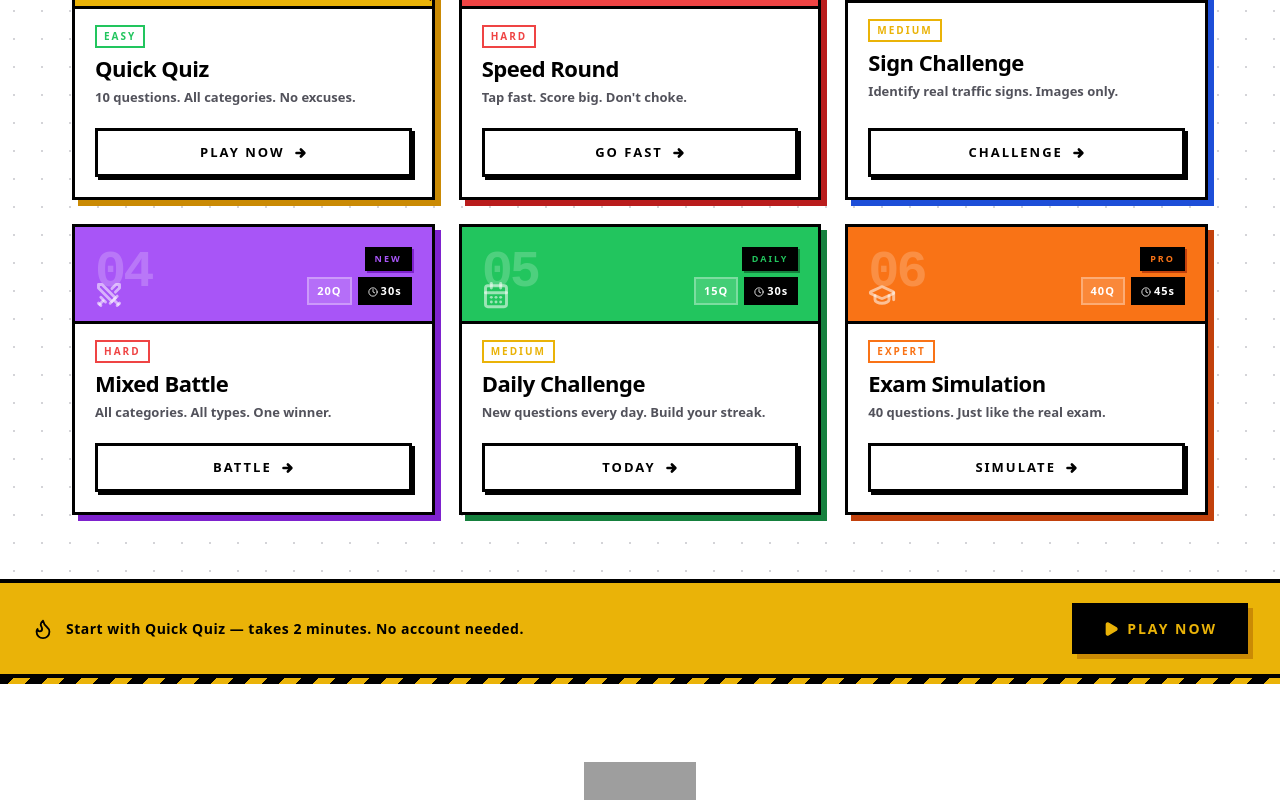
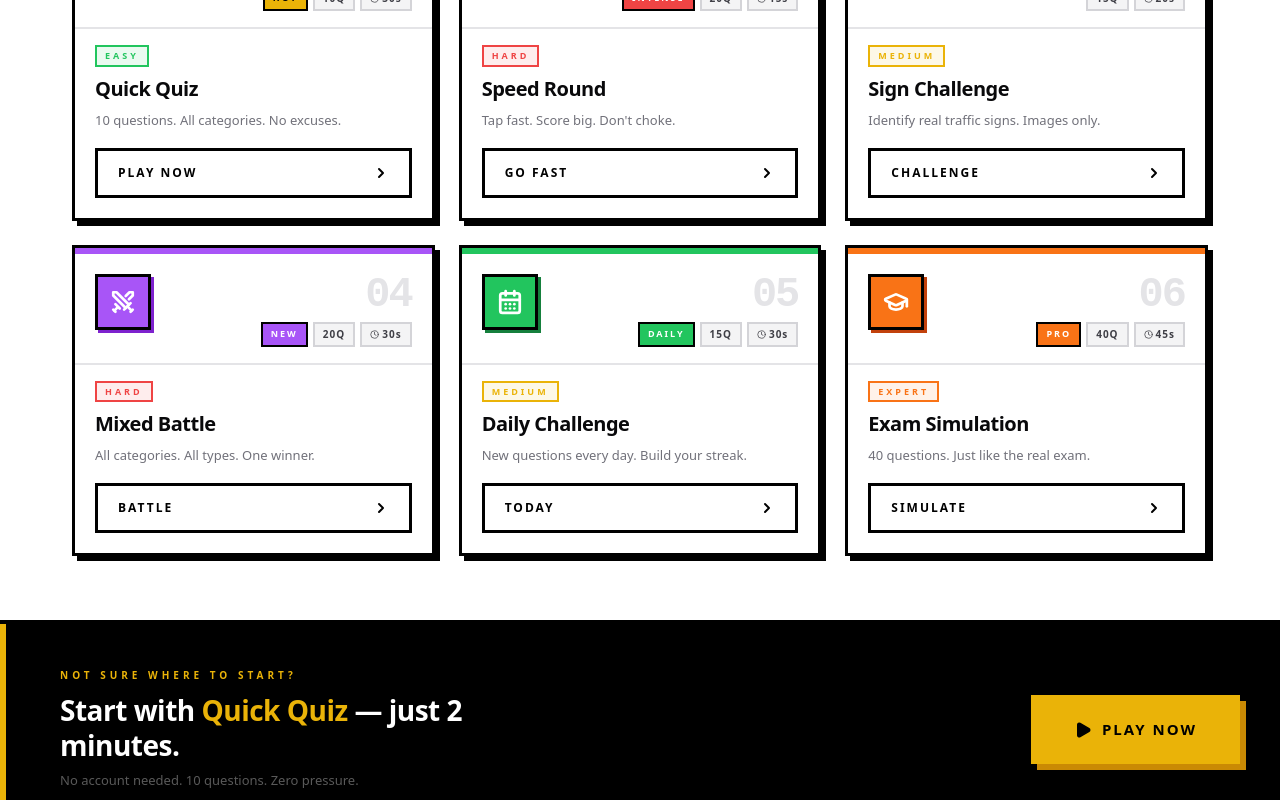
Before and after one commit to shiliaiwei/kesararam-with-digital, a Next.js app: page /play in a window 1280 px wide. Shown: the part 820-1620 px from the top of the page. Built offline with nearby package versions, Linux system fonts and the light colour scheme; no server answers; grey boxes are pictures that could not be loaded; a web font is replaced by a local one.

Commit message:
play: cleaner white cards with colored icon boxes, white page bg, bold black push band

```diff
--- a/src/app/(public)/play/page.tsx
+++ b/src/app/(public)/play/page.tsx
@@ -297,7 +297,7 @@ function OtpCodeInput({ lang }: { lang: string }) {
   );
 }
 
-// ─── GAME MODE CARD ───────────────────────────────────────────────────────────
+// ─── GAME MODE CARD (Clean white, colored accent) ─────────────────────────────
 function GameCard({ mode, index, kh, khFont }: {
   mode: typeof GAME_MODES[number];
   index: number;
@@ -308,13 +308,13 @@ function GameCard({ mode, index, kh, khFont }: {
   const [pressed, setPressed] = useState(false);
 
   const shadow = pressed
-    ? "none"
+    ? "2px 2px 0 #000"
     : hovered
-      ? `9px 9px 0 ${mode.accentShadow}`
-      : `6px 6px 0 ${mode.accentShadow}`;
+      ? `8px 8px 0 ${mode.accentShadow}`
+      : `5px 5px 0 #000`;
 
   const transform = pressed
-    ? "translate(6px, 6px)"
+    ? "translate(3px, 3px)"
     : hovered
       ? "translate(-3px, -3px)"
       : "translate(0,0)";
@@ -333,7 +333,7 @@ function GameCard({ mode, index, kh, khFont }: {
         border: `3px solid ${BRAND.black}`,
         boxShadow: shadow,
         transform,
-        transition: "transform 0.1s cubic-bezier(0.16,1,0.3,1), box-shadow 0.1s cubic-bezier(0.16,1,0.3,1)",
+        transition: "transform 0.12s cubic-bezier(0.16,1,0.3,1), box-shadow 0.12s cubic-bezier(0.16,1,0.3,1)",
         textDecoration: "none",
         color: BRAND.black,
         position: "relative",
@@ -342,85 +342,95 @@ function GameCard({ mode, index, kh, khFont }: {
         borderRadius: 0,
       }}
     >
-      {/* Top color bar with number + emoji */}
+      {/* Colored top stripe */}
+      <div style={{ height: 6, background: mode.color, flexShrink: 0 }} />
+
+      {/* Card Header: icon box + number + badges */}
       <div style={{
-        background: mode.color,
-        borderBottom: `3px solid ${BRAND.black}`,
         padding: "20px 20px 16px",
         display: "flex",
+        alignItems: "flex-start",
         justifyContent: "space-between",
-        alignItems: "flex-start",
-        position: "relative",
+        borderBottom: `2px solid #e4e4e7`,
+        gap: 12,
       }}>
-        {/* Big number */}
+        {/* Left: icon in colored square */}
+        <div style={{
+          width: 56,
+          height: 56,
+          background: mode.color,
+          border: `3px solid ${BRAND.black}`,
+          boxShadow: `3px 3px 0 ${mode.accentShadow}`,
+          display: "flex",
+          alignItems: "center",
+          justifyContent: "center",
+          flexShrink: 0,
+          color: mode.textOnColor,
+          transform: hovered ? "rotate(-6deg) scale(1.06)" : "rotate(0deg) scale(1)",
+          transition: "transform 0.2s cubic-bezier(0.34,1.56,0.64,1)",
+        }}>
+          <mode.Icon size={26} strokeWidth={2.5} />
+        </div>
+
+        {/* Right: number + badges */}
+        <div style={{ display: "flex", flexDirection: "column", alignItems: "flex-end", gap: 6, flex: 1 }}>
+          {/* Ghost number */}
           <span style={{
-          fontSize: 52,
+            fontSize: 42,
             fontWeight: 900,
             lineHeight: 1,
-          color: mode.textOnColor === BRAND.black ? "rgba(0,0,0,0.2)" : "rgba(255,255,255,0.2)",
+            color: "#e4e4e7",
             fontFamily: "monospace",
-          letterSpacing: -3,
+            letterSpacing: -2,
             userSelect: "none",
           }}>
             {mode.number}
           </span>
-
-        {/* Right side: tag + timer badge */}
-        <div style={{ display: "flex", flexDirection: "column", gap: 6, alignItems: "flex-end" }}>
+          {/* Badge row */}
+          <div style={{ display: "flex", gap: 5, flexWrap: "wrap", justifyContent: "flex-end" }}>
             {mode.tag && (
               <span style={{
-              background: BRAND.black,
-              color: mode.color,
+                background: mode.color,
+                color: mode.textOnColor,
                 fontSize: 9,
                 fontWeight: 900,
                 letterSpacing: 2,
                 padding: "3px 8px",
                 border: `2px solid ${BRAND.black}`,
-              boxShadow: `2px 2px 0 ${mode.accentShadow}`,
               }}>
                 {mode.tag}
               </span>
             )}
-          <div style={{
+            <span style={{
+              background: "#f4f4f5",
+              color: "#3f3f46",
+              fontSize: 10,
+              fontWeight: 800,
+              letterSpacing: 1,
+              padding: "3px 8px",
+              border: `2px solid #d4d4d8`,
               display: "flex",
-            gap: 6,
-          }}>
-            <span style={{
-              background: mode.textOnColor === BRAND.black ? "rgba(0,0,0,0.15)" : "rgba(255,255,255,0.15)",
-              color: mode.textOnColor,
-              fontSize: 11,
-              fontWeight: 900,
-              letterSpacing: 1,
-              padding: "4px 8px",
-              border: `2px solid ${mode.textOnColor === BRAND.black ? "rgba(0,0,0,0.2)" : "rgba(255,255,255,0.3)"}`,
+              alignItems: "center",
+              gap: 3,
             }}>
               {mode.badge}
             </span>
             <span style={{
-              background: BRAND.black,
-              color: BRAND.white,
-              fontSize: 11,
-              fontWeight: 900,
+              background: "#f4f4f5",
+              color: "#3f3f46",
+              fontSize: 10,
+              fontWeight: 800,
               letterSpacing: 1,
-              padding: "4px 8px",
-              border: `2px solid ${BRAND.black}`,
+              padding: "3px 8px",
+              border: `2px solid #d4d4d8`,
+              display: "flex",
+              alignItems: "center",
+              gap: 3,
             }}>
-              <Clock size={10} style={{ display: "inline", verticalAlign: "middle", marginRight: 3 }} />{mode.timer}
+              <Clock size={9} />
+              {mode.timer}
             </span>
           </div>
-        </div>
-
-        {/* Icon */}
-        <div style={{
-          position: "absolute",
-          bottom: 12,
-          left: 20,
-          color: mode.textOnColor === BRAND.black ? "rgba(0,0,0,0.55)" : "rgba(255,255,255,0.55)",
-          transform: hovered ? "scale(1.15) rotate(-5deg)" : "scale(1) rotate(0deg)",
-          transition: "transform 0.2s cubic-bezier(0.34,1.56,0.64,1)",
-          display: "flex",
-        }}>
-          <mode.Icon size={28} strokeWidth={2.5} />
         </div>
       </div>
 
@@ -430,37 +440,31 @@ function GameCard({ mode, index, kh, khFont }: {
         padding: "16px 20px 20px",
         display: "flex",
         flexDirection: "column",
-        gap: 8,
-        background: hovered ? "#fafafa" : BRAND.white,
-        transition: "background 0.1s",
+        gap: 10,
       }}>
-        {/* Difficulty pill */}
-        <div style={{
-          display: "flex",
-          alignItems: "center",
-          gap: 6,
-        }}>
+        {/* Difficulty */}
         <span style={{
-            fontSize: 10,
+          fontSize: 9,
           fontWeight: 900,
-            letterSpacing: 2,
+          letterSpacing: 3,
           color: mode.diffColor,
           border: `2px solid ${mode.diffColor}`,
-            padding: "2px 7px",
+          padding: "2px 8px",
+          alignSelf: "flex-start",
+          background: `${mode.diffColor}18`,
         }}>
           {mode.difficulty}
         </span>
-        </div>
 
         {/* Title */}
         <h3 style={{
           ...khFont,
-          fontSize: 22,
+          fontSize: 20,
           fontWeight: 900,
           margin: 0,
           letterSpacing: -0.5,
-          lineHeight: 1.1,
-          color: BRAND.black,
+          lineHeight: 1.15,
+          color: "#09090b",
         }}>
           {kh ? mode.titleKh : mode.title}
         </h3>
@@ -469,55 +473,53 @@ function GameCard({ mode, index, kh, khFont }: {
         <p style={{
           ...khFont,
           fontSize: 13,
-          fontWeight: 600,
-          color: "#52525b",
+          fontWeight: 500,
+          color: "#71717a",
           margin: 0,
-          lineHeight: 1.5,
+          lineHeight: 1.55,
           flex: 1,
         }}>
           {kh ? mode.descKh : mode.desc}
         </p>
 
-        {/* CTA */}
+        {/* Colored CTA button */}
         <div style={{
-          marginTop: 12,
-          padding: "12px 20px",
-          background: hovered ? BRAND.black : BRAND.white,
-          color: hovered ? mode.color : BRAND.black,
+          marginTop: 8,
+          padding: "13px 20px",
+          background: hovered ? mode.color : BRAND.white,
+          color: hovered ? mode.textOnColor : BRAND.black,
           border: `3px solid ${BRAND.black}`,
           fontWeight: 900,
-          fontSize: 13,
+          fontSize: 12,
           letterSpacing: 2,
           display: "flex",
           alignItems: "center",
-          justifyContent: "center",
-          gap: 8,
-          transition: "background 0.1s, color 0.1s",
-          boxShadow: `3px 3px 0 ${BRAND.black}`,
+          justifyContent: "space-between",
+          transition: "background 0.12s, color 0.12s",
+          boxShadow: hovered ? `inset 0 0 0 0 transparent` : `inset 0 0 0 0 transparent`,
           borderRadius: 0,
         }}>
           <span style={khFont}>{kh ? mode.ctaKh : mode.cta}</span>
-          <svg width="14" height="14" viewBox="0 0 16 16" fill="none">
-            <path d="M4 8h8M9 4l4 4-4 4" stroke="currentColor" strokeWidth="3" strokeLinecap="round" strokeLinejoin="round" />
-          </svg>
+          <ChevronRight size={16} strokeWidth={3} />
         </div>
       </div>
 
-      {/* Popular ribbon */}
+      {/* Popular corner ribbon */}
       {mode.popular && (
         <div style={{
           position: "absolute",
-          top: 18,
-          right: -28,
+          top: 20,
+          right: -26,
           background: BRAND.red,
           color: BRAND.white,
-          fontSize: 9,
+          fontSize: 8,
           fontWeight: 900,
           letterSpacing: 2,
-          padding: "5px 36px",
+          padding: "4px 32px",
           transform: "rotate(45deg)",
           border: `2px solid ${BRAND.black}`,
           zIndex: 2,
+          boxShadow: `0 2px 0 ${BRAND.black}`,
         }}>
           POPULAR
         </div>
@@ -721,8 +723,6 @@ export default function PlayPage() {
       {/* ═══ SECTION 2: PICK YOUR MODE ════════════════════════════════════════ */}
       <section style={{
         background: BRAND.white,
-        backgroundImage: "radial-gradient(#d4d4d8 1.5px, transparent 1.5px)",
-        backgroundSize: "28px 28px",
         padding: "0",
       }}>
 
@@ -833,61 +833,87 @@ export default function PlayPage() {
           ))}
         </div>
 
-        {/* Bottom band: psychological push */}
+        {/* Bottom push band: redesigned bold black */}
         <div style={{
           borderTop: `4px solid ${BRAND.black}`,
-          background: BRAND.yellow,
-          padding: "20px 32px",
+          background: BRAND.black,
+          padding: "44px 40px",
           display: "flex",
           alignItems: "center",
           justifyContent: "space-between",
           flexWrap: "wrap",
-          gap: 16,
+          gap: 28,
+          position: "relative",
+          overflow: "hidden",
         }}>
-          <div style={{ display: "flex", alignItems: "center", gap: 12 }}>
-            <Flame size={22} color={BRAND.black} />
-            <span style={{
+          <div style={{ position: "absolute", left: 0, top: 0, bottom: 0, width: 6, background: BRAND.yellow }} />
+          <div style={{ paddingLeft: 20 }}>
+            <div style={{
               ...khFont,
-              fontSize: 14,
+              fontSize: 10,
               fontWeight: 900,
-              color: BRAND.black,
-              letterSpacing: 0.5,
+              letterSpacing: 4,
+              color: BRAND.yellow,
+              marginBottom: 10,
+              textTransform: "uppercase" as const,
+            }}>
+              {kh ? "NOT SURE WHERE TO START?" : "NOT SURE WHERE TO START?"}
+            </div>
+            <div style={{
+              ...khFont,
+              fontSize: "clamp(1.2rem, 2.5vw, 1.75rem)",
+              fontWeight: 900,
+              color: BRAND.white,
+              lineHeight: 1.25,
+              letterSpacing: -0.5,
+              maxWidth: 520,
             }}>
               {kh
-                ? "ចាប់ផ្តើមជាមួយ Quick Quiz — ២ នាទី គ្រប់គ្រាន់"
-                : "Start with Quick Quiz — takes 2 minutes. No account needed."}
-            </span>
+                ? "ចាប់ផ្តើមជាមួយ Quick Quiz"
+                : <span>Start with <span style={{ color: BRAND.yellow }}>Quick Quiz</span> — just 2 minutes.</span>}
+            </div>
+            <div style={{
+              ...khFont,
+              fontSize: 13,
+              fontWeight: 500,
+              color: "rgba(255,255,255,0.35)",
+              marginTop: 8,
+            }}>
+              {kh ? "មិនត្រូវការគណនី — ១០ សំណួរ" : "No account needed. 10 questions. Zero pressure."}
+            </div>
           </div>
           <Link href="/play/solo?mode=quick-quiz" style={{
             ...khFont,
             display: "flex",
             alignItems: "center",
-            gap: 8,
-            padding: "12px 28px",
-            background: BRAND.black,
-            color: BRAND.yellow,
-            border: `3px solid ${BRAND.black}`,
+            gap: 10,
+            padding: "20px 40px",
+            background: BRAND.yellow,
+            color: BRAND.black,
+            border: `3px solid ${BRAND.yellow}`,
             fontWeight: 900,
-            fontSize: 14,
+            fontSize: 15,
             letterSpacing: 2,
             textDecoration: "none",
-            boxShadow: `5px 5px 0 ${BRAND.yellowDark}`,
-            transition: "all 0.1s",
+            boxShadow: `6px 6px 0 ${BRAND.yellowDark}`,
+            transition: "all 0.12s",
+            whiteSpace: "nowrap" as const,
           }}
             onMouseEnter={(e) => {
               (e.currentTarget as HTMLAnchorElement).style.transform = "translate(-3px,-3px)";
-              (e.currentTarget as HTMLAnchorElement).style.boxShadow = `8px 8px 0 ${BRAND.yellowDark}`;
+              (e.currentTarget as HTMLAnchorElement).style.boxShadow = `9px 9px 0 ${BRAND.yellowDark}`;
             }}
             onMouseLeave={(e) => {
               (e.currentTarget as HTMLAnchorElement).style.transform = "translate(0,0)";
-              (e.currentTarget as HTMLAnchorElement).style.boxShadow = `5px 5px 0 ${BRAND.yellowDark}`;
+              (e.currentTarget as HTMLAnchorElement).style.boxShadow = `6px 6px 0 ${BRAND.yellowDark}`;
             }}
           >
-            <Play size={16} fill="currentColor" />
+            <Play size={18} fill="currentColor" />
             {kh ? "ចាប់ផ្តើមឥឡូវ" : "PLAY NOW"}
           </Link>
         </div>
       </section>
+
 
 
 
```
Lines whose indentation alone changed are shown as unchanged.
